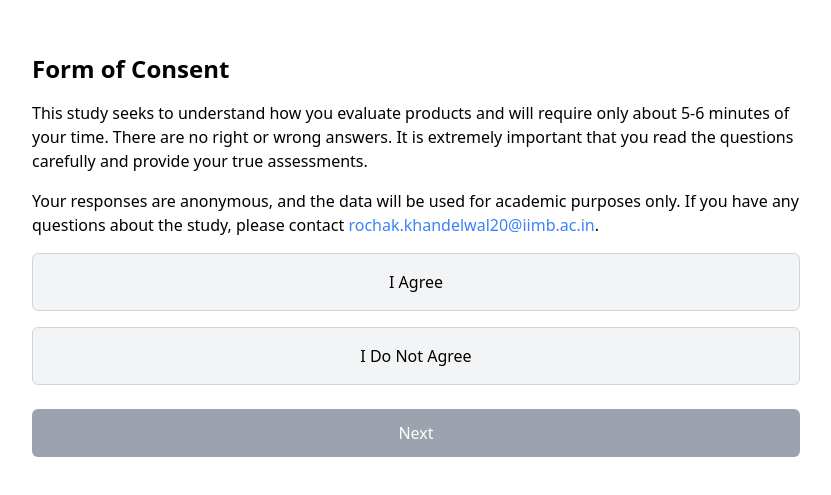
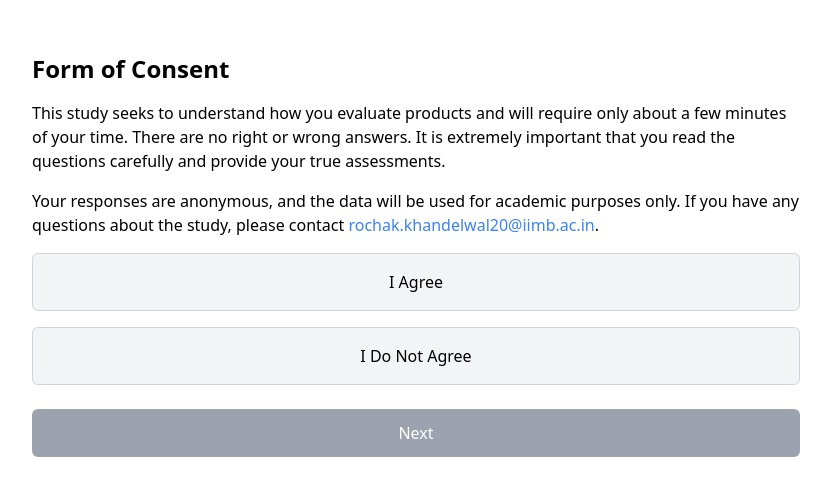
Before and after one commit to aaaaryaaa/test-rochak, a React (Create React App) app in the folder frontend/: page / in a window 1280 px wide. Shown: the part 145-640 px from the top of the page, without its empty margins (224-1055 px from the left). Built offline with nearby package versions, Linux system fonts and the light colour scheme; no server answers.

Commit message:
5-6 to few

```diff
--- a/frontend/src/Components/Consent.js
+++ b/frontend/src/Components/Consent.js
@@ -17,7 +17,7 @@ const Consent = () => {
         <div className="flex flex-col  justify-center min-h-screen p-4 mx-60">
             <h2 className="text-2xl text-left font-bold mb-4">Form of Consent</h2>
             <p className="mb-4">
-                This study seeks to understand how you evaluate products and will require only about 5-6 minutes of your time. There are no right or wrong answers. It is extremely important that you read the questions carefully and provide your true assessments.
+                This study seeks to understand how you evaluate products and will require only about a few minutes of your time. There are no right or wrong answers. It is extremely important that you read the questions carefully and provide your true assessments.
             </p>
             <p className="mb-4">
                 Your responses are anonymous, and the data will be used for academic purposes only. If you have any questions about the study, please contact <a href="mailto:rochak.khandelwal20@iimb.ac.in" className="text-blue-500">rochak.khandelwal20@iimb.ac.in</a>.
```
